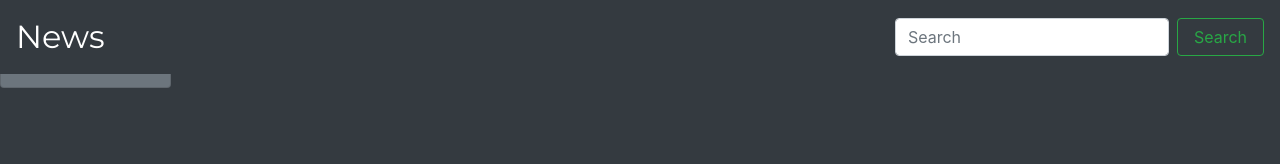
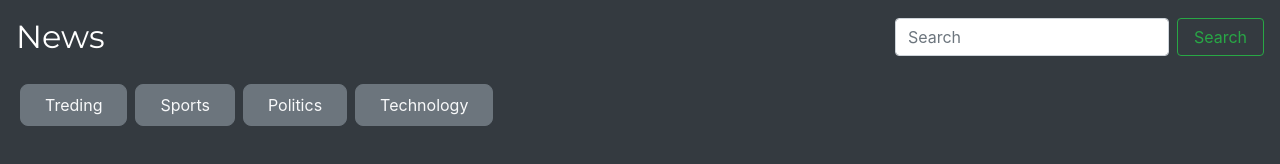
Before and after one commit to Vaibhav2002/WebDev-NewsApp, a plain HTML site: page news.html in a window 1280 px wide. Drawn offline with nearby package versions, Linux system fonts and the light colour scheme.

Commit message:
categories refacted and onClick implemented

```diff
--- a/css/news.css
+++ b/css/news.css
@@ -27,3 +27,16 @@ p{
     height: 100vh;
     width: 100vw;
 }
+
+.news_section{
+    margin-top: 84px;
+}
+
+.rounded-chip{
+    border-radius: 12px;
+}
+
+.category-card{
+    cursor: pointer;
+    border-radius: 8px;
+}
--- /dev/null
+++ b/js/categories.js
@@ -0,0 +1,35 @@
+const categories = ["Treding", "Sports", "Politics", "Technology"]
+
+var container = ""
+
+const getCategoryHtml = (category) =>
+    `<button id = "${category}" class="btn btn-secondary mx-1 category-card py-2 px-4 text-light" data-bs-toggle="button">
+        ${category}
+    </button> `
+
+
+export const addCategories = (cont, onPress) => {
+    container = cont
+    let parser = new DOMParser()
+    categories.map((category) => {
+        category = parser.parseFromString(getCategoryHtml(category), 'text/html').getElementById(category)
+        container.appendChild(category)
+        category.addEventListener('click', ()=>onCategoryPressed(category, onPress))
+    })
+}
+
+const onCategoryPressed = (categoryCard, onPress) => {
+    let categories = container.childNodes
+
+    for(let i = 1; i < categories.length;i++) {
+        let node = categories[i]
+        let isPressedCategory = categoryCard.innerText === node.innerText
+
+        if(isPressedCategory) node.classList.add("active")
+        else node.classList.remove("active")
+
+        node.ariaPressed = isPressedCategory
+    }
+
+    onPress(categoryCard.innerText)
+}
--- /dev/null
+++ b/js/news.js
@@ -0,0 +1,7 @@
+import { addCategories } from "./categories.js";
+
+const categoryContainer = document.getElementById("categoriesList")
+
+addCategories(categoryContainer, (category)=> {
+    console.log(category)
+});
--- a/news.html
+++ b/news.html
@@ -12,7 +12,7 @@
 </head>
 
 <body class="bg-dark">
-    <div class="news-screen d-flex flex-column">
+    <div class="news-screen">
 
         <nav class="navbar navbar-dark bg-dark fixed-top">
             <div class="container-fluid p-0">
@@ -24,14 +24,17 @@
             </div>
         </nav>
 
-        <div class="d-flex flex-row flex-wrap">
-            <div class="card bg-secondary">
-                <div class="card-body">
-                    <h3 class="card-title text-light">Trending</h3>
-                </div>
+        <div class = "news_section">
+            <div class="d-flex flex-row px-3" id="categoriesList">
+
             </div>
         </div>
+
+
+
     </div>
+
+    <script src="js/news.js" type="module"></script>
 
 </body>
 
```
